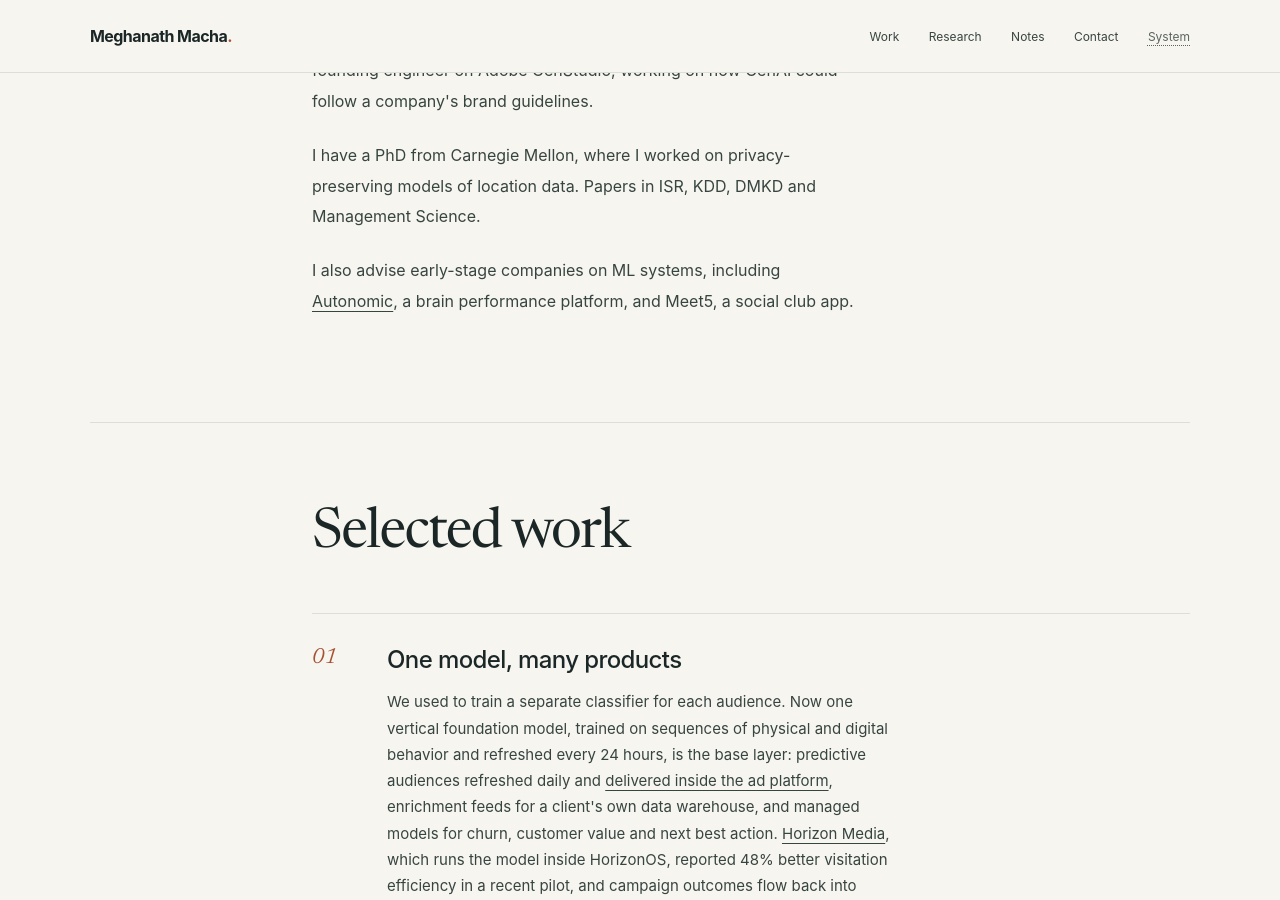
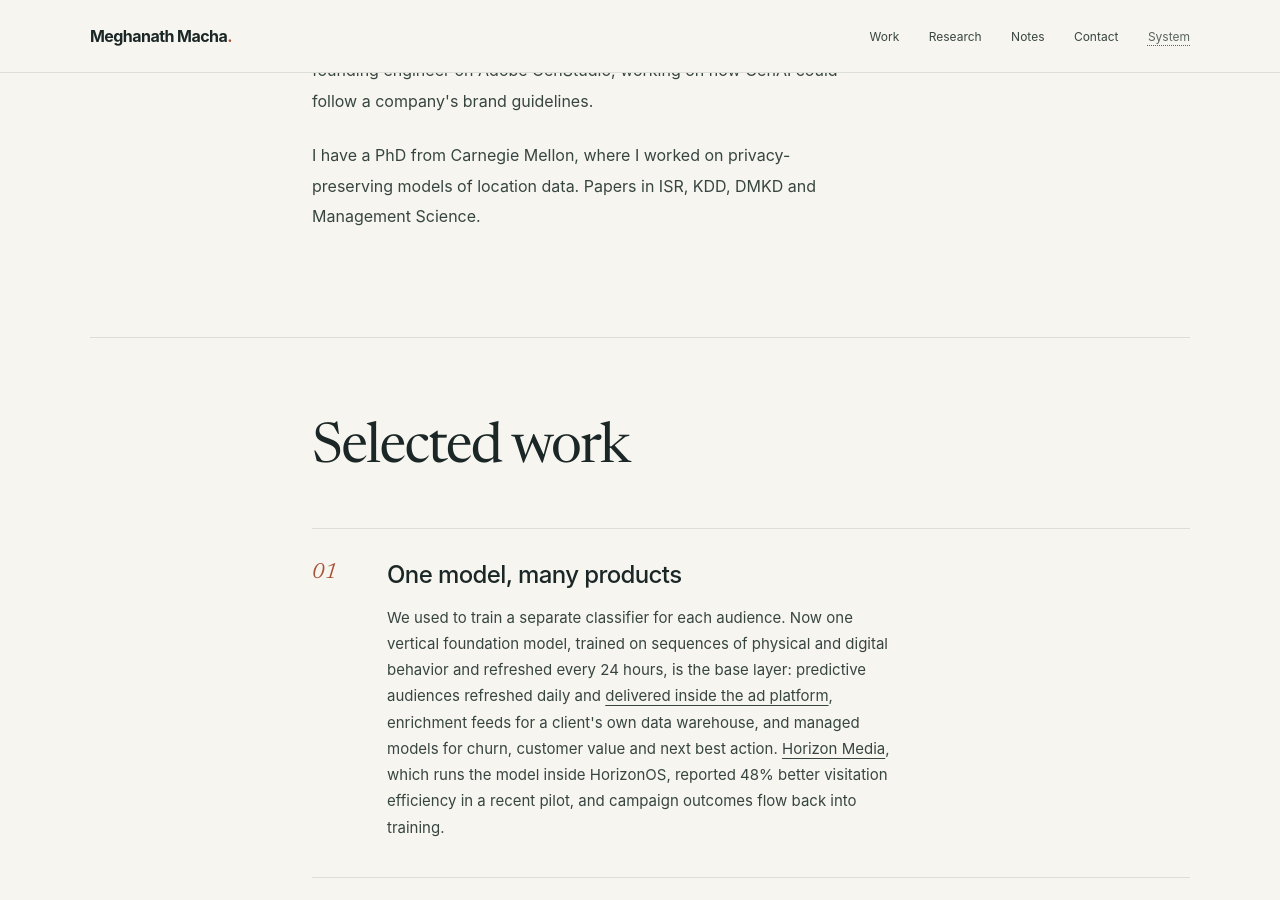
Before and after one commit to mmacha/mmacha.github.io, a Jekyll site: the page built from index.html, in a window 1280 px wide and 900 px high, scrolled down 1034 px. Built offline with Jekyll 4.4.1, drawn with Linux system fonts in a browser that asks for light colours.

Commit message:
Drop the advisory line from About
Co-Authored-By: Claude Fable 5.1 <noreply@anthropic.com>

```diff
--- a/index.html
+++ b/index.html
@@ -25,7 +25,6 @@ og_type: profile
       <p>Three times I have taken a model from research into production: at the Carnegie Mellon spin-out that became ZeroToOne.AI, at Adobe GenStudio, and back at ZeroToOne.AI with the Large Behavioral Model, which now scores 1.7B+ IDs a day across 9,000+ behavioral categories.</p>
       <p>I led the technical diligence for <a href="https://www.prnewswire.com/news-releases/zerotooneai-acquires-groundtruth-to-deploy-at-scale-an-ai-driven-predictive-intelligence-platform-for-enterprise-decision-systems-302724815.html" target="_blank" rel="noopener noreferrer">GroundTruth and WeatherBug</a> and now lead the integration of the platforms and teams. Before that, I was a founding engineer on Adobe GenStudio, working on how GenAI could follow a company's brand guidelines.</p>
       <p>I have a PhD from Carnegie Mellon, where I worked on privacy-preserving models of location data. Papers in ISR, KDD, DMKD and Management Science.</p>
-      <p>I also advise early-stage companies on ML systems, including <a href="https://getautonomic.com/about" target="_blank" rel="noopener noreferrer">Autonomic</a>, a brain performance platform, and Meet5, a social club app.</p>
     </div></div>
   </section>
 
```
